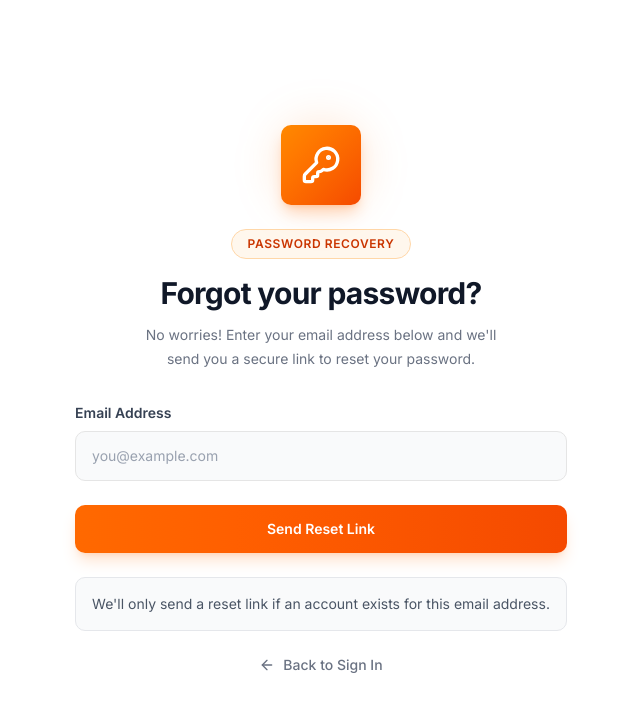
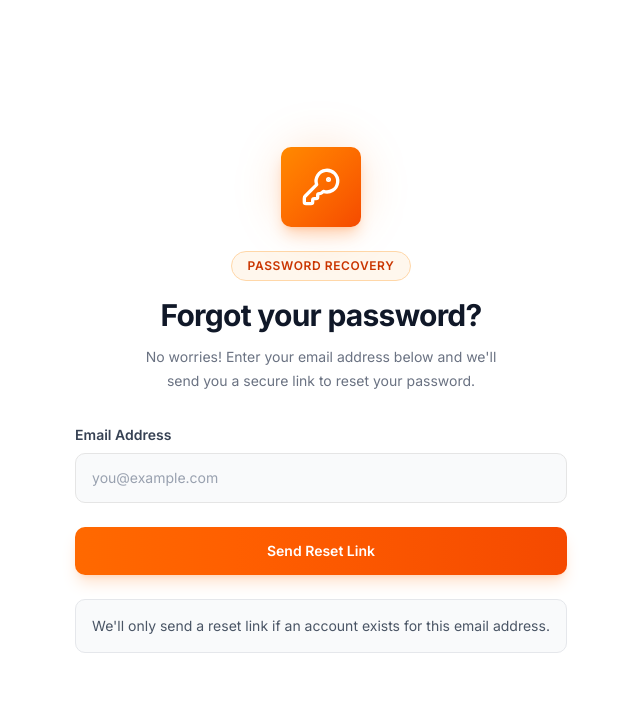
Before and after one commit to grian-gajila/mdrrmo, a Next.js app: page /auth/forgot-password in a window 1280 px wide. Shown: the top 712 px of the page, without its empty margins (319-959 px from the left). Built offline with nearby package versions, Linux system fonts and the light colour scheme.

Commit message:
chore: update reset password

```diff
--- a/src/app/auth/forgot-password/page.tsx
+++ b/src/app/auth/forgot-password/page.tsx
@@ -144,14 +144,6 @@ export default function ForgotPasswordPage() {
             email address.
           </p>
         </div>
-
-        <Link
-          href="/auth/login"
-          className="group flex items-center justify-center gap-2 text-sm font-medium text-gray-500 transition-colors hover:text-gray-900"
-        >
-          <ArrowLeft className="h-4 w-4 transition-transform group-hover:-translate-x-1" />
-          Back to Sign In
-        </Link>
       </form>
     </div>
   );
```
